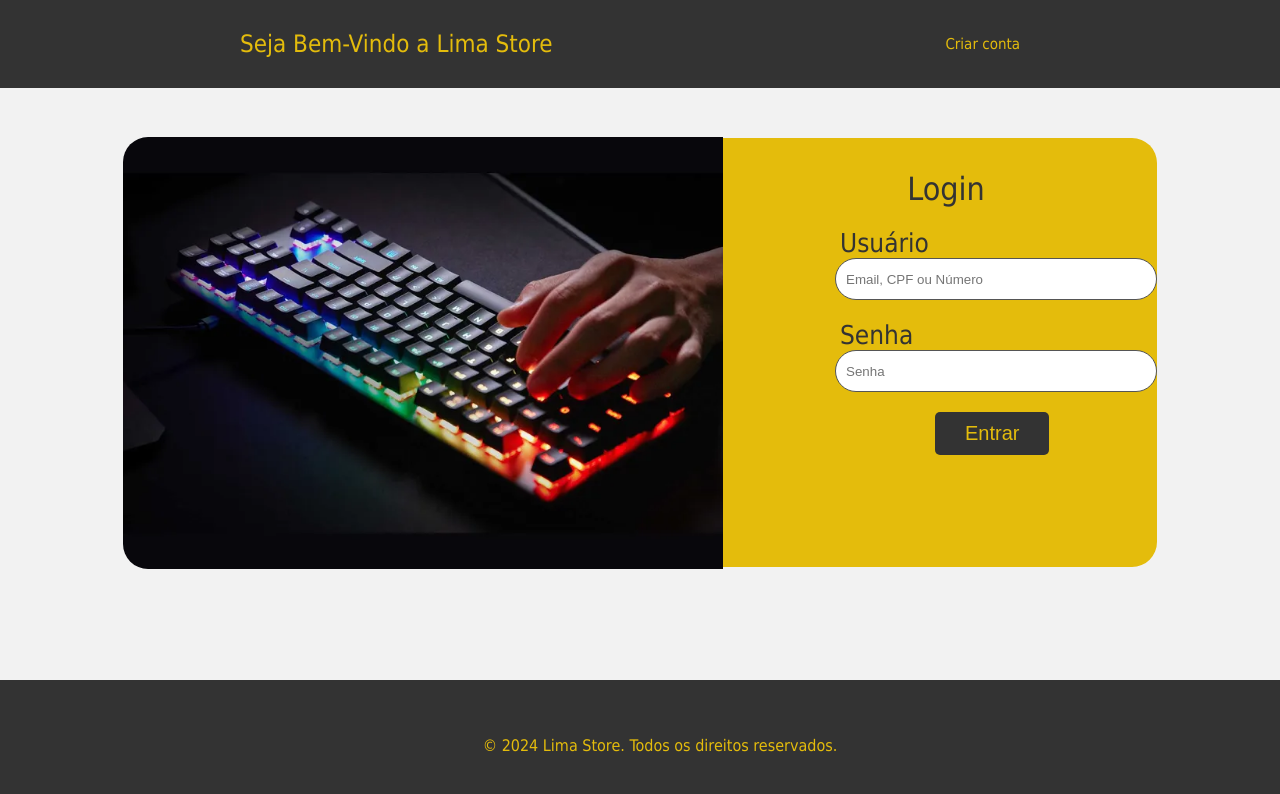
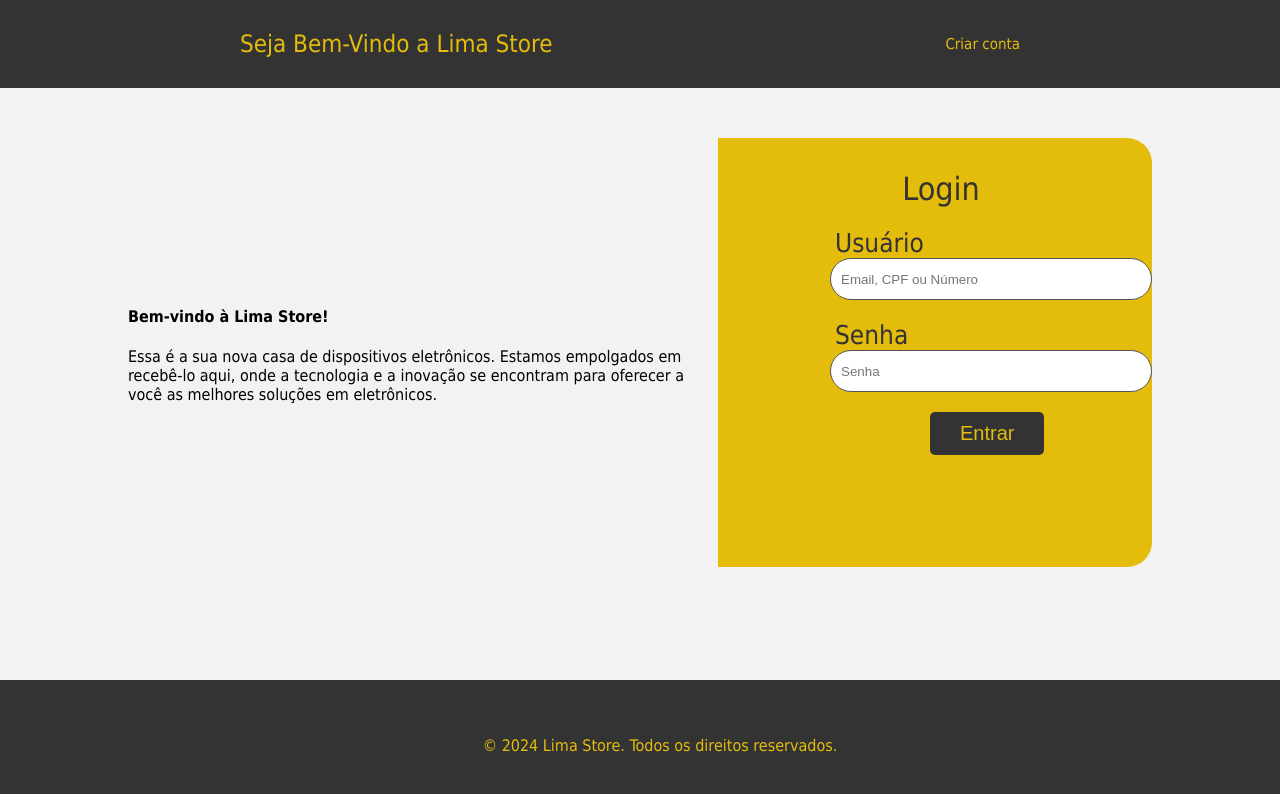
Before and after one commit to opedrolima/Celular, a plain HTML site: page login.html in a window 1280 px wide. Drawn offline with Linux system fonts and the light colour scheme.

Commit message:
login.html

```diff
--- a/login.html
+++ b/login.html
@@ -17,8 +17,12 @@
         </div>
     </div>
     <div class="main-container">
-        <div class="image-container">
-            <img src="teclado.png" alt="foto da logo" class="login-tela">
+        <div class="AD-container">
+            <div class="text-AD">
+                <h4> Bem-vindo à Lima Store!</h4>
+                <p class="content-AD"> Essa é a sua nova casa de dispositivos eletrônicos. Estamos empolgados em recebê-lo aqui, onde a tecnologia e a inovação se encontram para oferecer a você as melhores soluções em eletrônicos.
+                </p>
+            </div>
         </div>
         <div class="login-container">
             <p class="login">Login</p>
```
